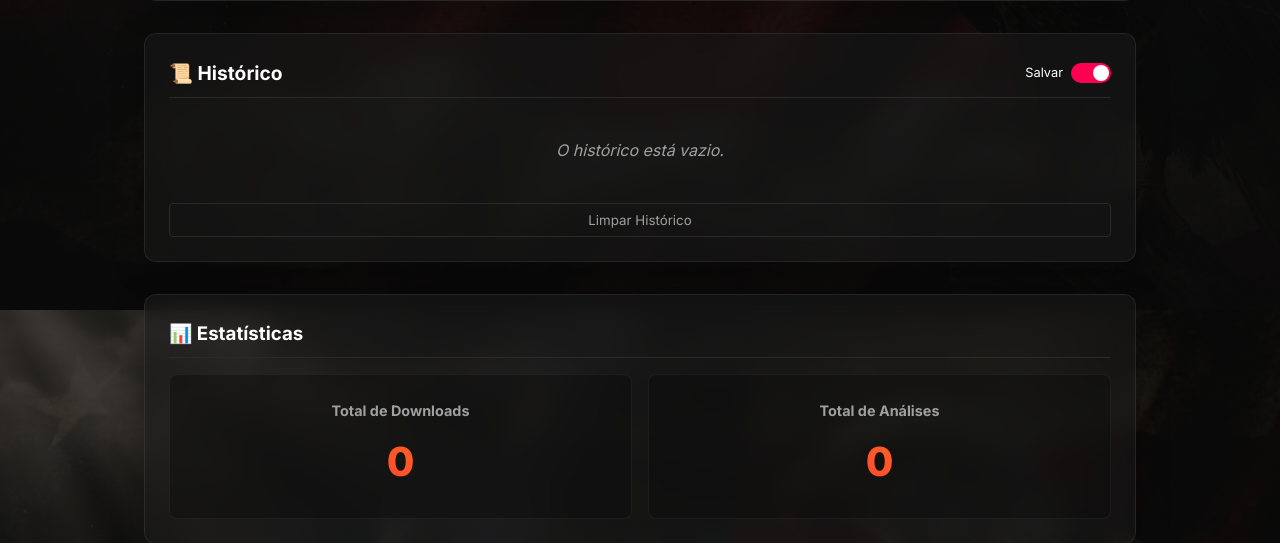
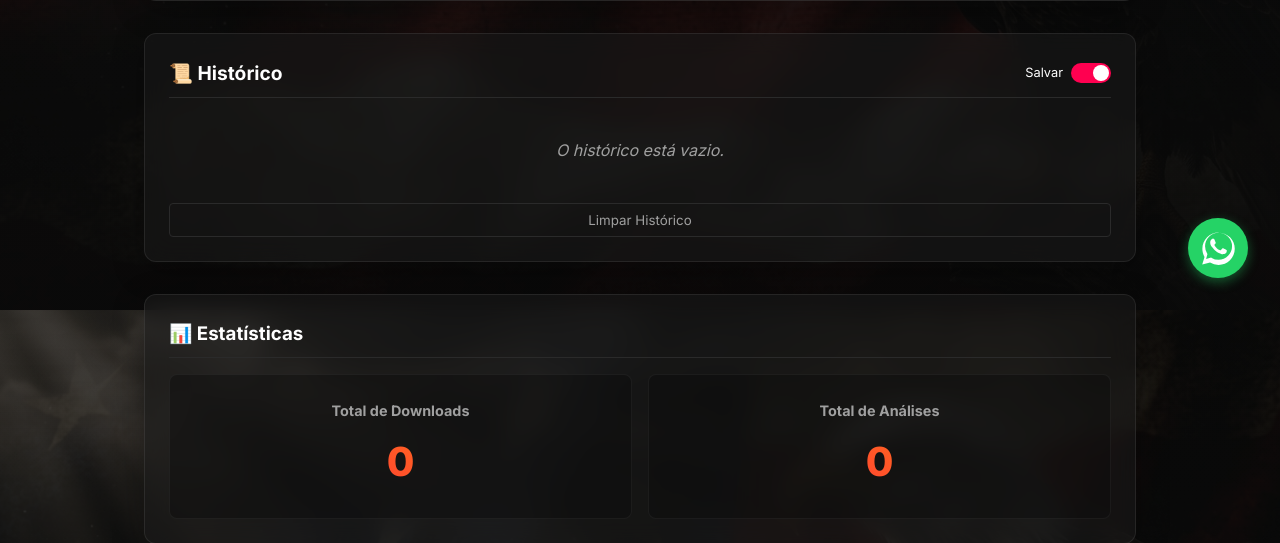
Before and after one commit to Rafael8875/tiktok-downloader-pro, a Flask app: page / in a window 1280 px wide. Shown: the part 490-1033 px from the top of the page. Run offline with Flask 3, Linux system fonts and the light colour scheme; some libraries are stand-ins or nearby versions.

Commit message:
Adicionar botão flutuante de suporte via WhatsApp

```diff
--- a/app/templates/index.html
+++ b/app/templates/index.html
@@ -719,6 +719,32 @@
             from { opacity: 0; }
             to { opacity: 1; }
         }
+        /* WhatsApp Button */
+        .whatsapp-btn {
+            position: fixed;
+            bottom: 2rem;
+            right: 2rem;
+            background-color: #25D366;
+            color: white;
+            width: 60px;
+            height: 60px;
+            border-radius: 50%;
+            display: flex;
+            justify-content: center;
+            align-items: center;
+            box-shadow: 0 4px 12px rgba(37, 211, 102, 0.4);
+            z-index: 1000;
+            transition: transform 0.3s ease, box-shadow 0.3s ease;
+        }
+        .whatsapp-btn:hover {
+            transform: scale(1.1) translateY(-5px);
+            box-shadow: 0 8px 24px rgba(37, 211, 102, 0.6);
+            color: white;
+        }
+        .whatsapp-btn svg {
+            width: 35px;
+            height: 35px;
+        }
     </style>
 </head>
 <body>
@@ -1420,5 +1446,11 @@
             }
         }
     </script>
+    <!-- WhatsApp Button -->
+    <a href="https://wa.me/5579996531966" target="_blank" class="whatsapp-btn" title="Suporte via WhatsApp">
+        <svg viewBox="0 0 32 32" fill="currentColor">
+            <path d="M16.05 1.48C7.9 1.48 1.25 8.13 1.25 16.27c0 2.6.68 5.14 1.97 7.42L1.13 30.68l7.13-1.87a14.72 14.72 0 007.8 2.22h.01c8.15 0 14.8-6.65 14.8-14.79 0-3.95-1.54-7.66-4.33-10.45a14.67 14.67 0 00-10.49-4.3zm0 24.81h-.01a12.33 12.33 0 01-6.27-1.7l-.45-.27-4.66 1.22 1.24-4.54-.29-.46a12.33 12.33 0 01-1.89-6.55c0-6.8 5.53-12.33 12.33-12.33 3.3 0 6.39 1.28 8.72 3.61a12.28 12.28 0 013.62 8.73c0 6.8-5.54 12.34-12.34 12.34zm6.76-9.24c-.37-.18-2.2-1.09-2.54-1.21-.34-.12-.59-.18-.84.18-.25.37-.96 1.21-1.18 1.46-.22.24-.45.27-.82.09-.37-.18-1.57-.58-3-1.86-1.11-1-1.86-2.24-2.08-2.61-.22-.37-.02-.57.16-.76.16-.16.37-.43.56-.64.18-.21.25-.37.37-.61.12-.24.06-.46-.03-.64-.09-.18-.84-2.02-1.15-2.76-.3-.72-.6-.62-.84-.63h-.72c-.25 0-.65-.09-.99.46-.34.37-1.3 1.28-1.3 3.12s1.33 3.63 1.52 3.87c.18.25 2.64 4.03 6.39 5.65.89.39 1.59.62 2.13.79.9.29 1.71.25 2.36.15.73-.11 2.2-.9 2.51-1.76.31-.86.31-1.6.22-1.76-.09-.16-.34-.25-.71-.43z"/>
+        </svg>
+    </a>
 </body>
 </html>
```
